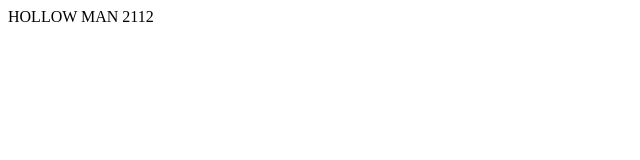
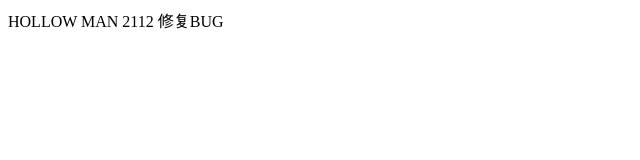
Before and after one commit to kodaline-w/demo1, a plain HTML site: page 日记.html in a window 1280 px wide. Shown: the whole page, without its empty margins (0-640 px from the left). Drawn offline with Linux system fonts and the light colour scheme.

Commit message:
bug修改
bug

```diff
--- a/日记.html
+++ b/日记.html
@@ -6,5 +6,6 @@
 </head>
 <body>
 HOLLOW	MAN 2112
+修复BUG
 </body>
 </html>
```
